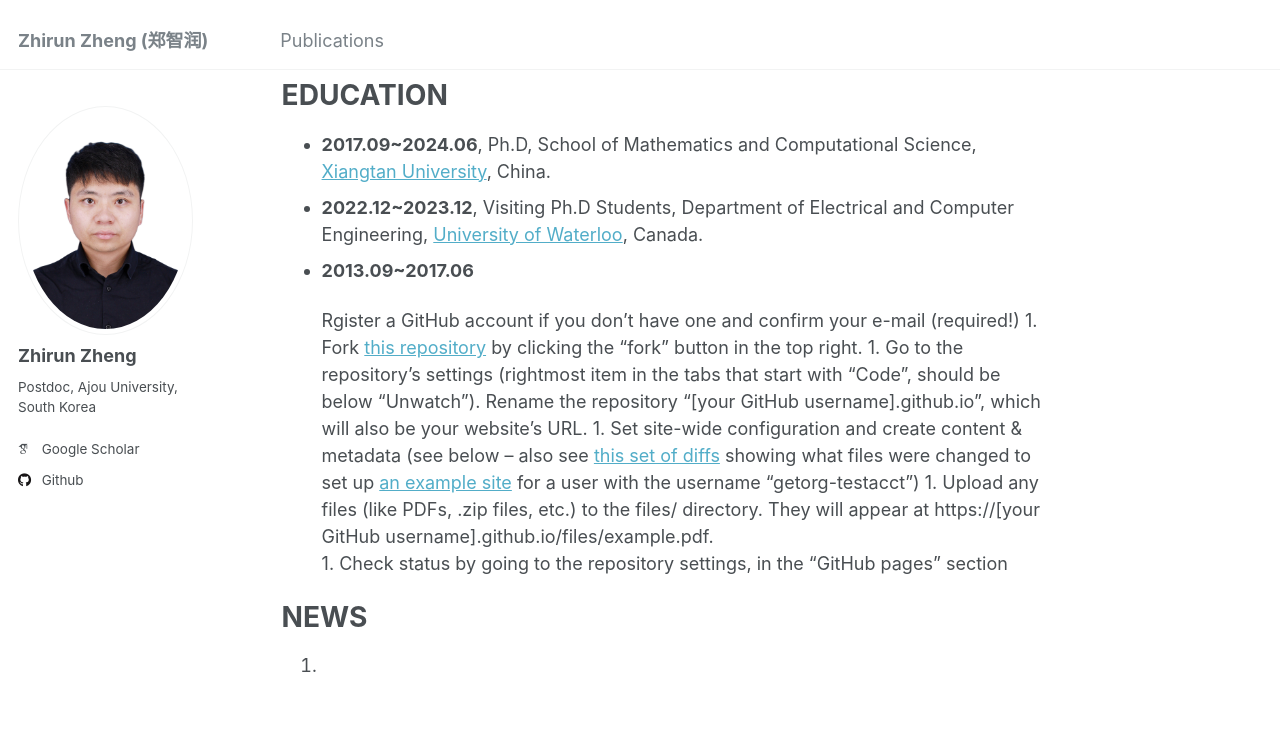
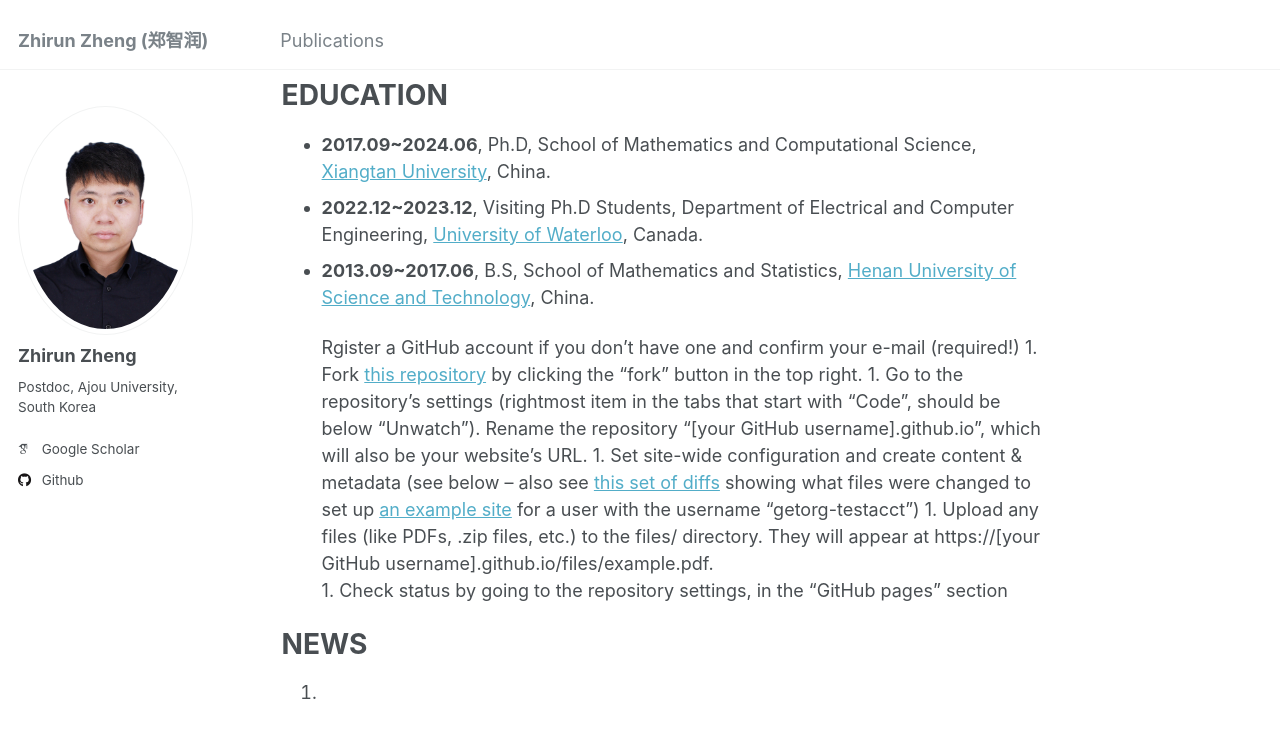
Before and after one commit to zhengzhirun/EN, a Jekyll site: the page built from _pages/about.md, in a window 1280 px wide and 900 px high, scrolled down 440 px. Shown: the top 738 px of the window. Built offline with Jekyll 4.4.1, drawn with Linux system fonts in a browser that asks for light colours; some web fonts are replaced.

Commit message:
Update about.md

```diff
--- a/_pages/about.md
+++ b/_pages/about.md
@@ -15,7 +15,7 @@ EDUCATION
 ======
 - **2017.09~2024.06**, Ph.D, School of Mathematics and Computational Science, [Xiangtan University](https://www.xtu.edu.cn/), China.
 - **2022.12~2023.12**, Visiting Ph.D Students, Department of Electrical and Computer Engineering, [University of Waterloo](https://uwaterloo.ca/), Canada.
-- **2013.09~2017.06**
+- **2013.09~2017.06**,  B.S, School of Mathematics and Statistics, [Henan University of Science and Technology](https://www.haust.edu.cn/), China.
 
 
   Rgister a GitHub account if you don't have one and confirm your e-mail (required!)
```
